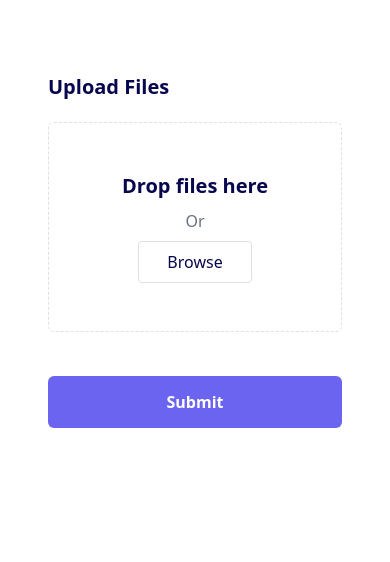
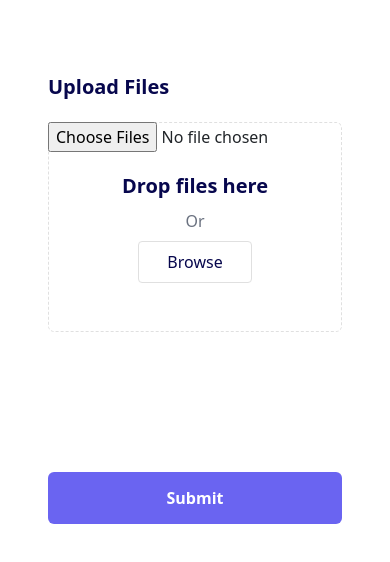
Before and after one commit to EffahAdode3/Public-Health, a Vue app: page /upload in a window 390 px wide. Shown: the top 562 px of the page. Built offline with nearby package versions, Linux system fonts and the light colour scheme.

Commit message:
fix the picture upload

```diff
--- a/src/views/UploadImage.vue
+++ b/src/views/UploadImage.vue
@@ -23,6 +23,10 @@
 
 
 
+    <br>
+    <br>
+    <br>
+    <br>
     <br>
     <div>
         <button class="formbold-btn w-full" @click="uploadFile">Submit</button>
@@ -172,11 +176,11 @@ export default{
   }
 
   .formbold-file-input input {
-    opacity: 0;
+    opacity: 1;
      position: absolute;
-   width: 82%;
-    height: 80%;
-    background-color: black;
+   width: 53%;
+    height: 15%;
+    /* background-color: black; */
     z-index:1;
   }
 
@@ -260,10 +264,19 @@ export default{
     border-radius: 8px;
   }
 
-  @media (min-width: 540px) {
+  @media (max-width: 540px) {
     .sm\:w-half {
       width: 50%;
     }
+
+    .formbold-file-input input {
+
+   width: 73%;
+    height: 23%;
+    /* background-color: blue; */
+
+  }
+
   }
 
 </style>
```
